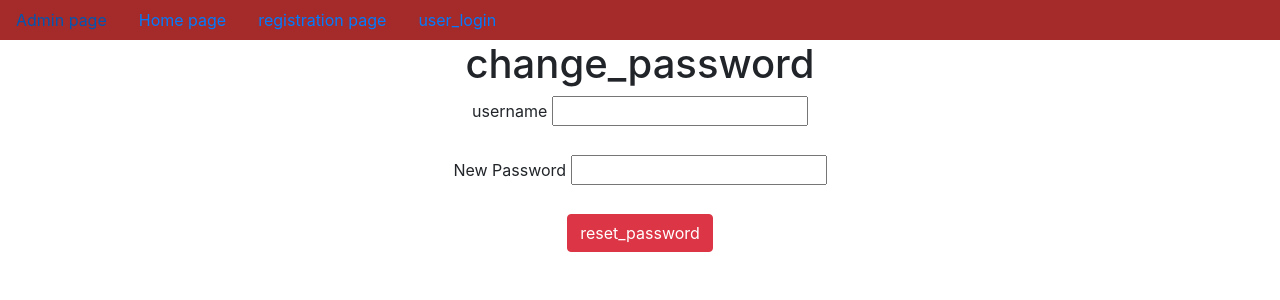
After one commit to radhalakshmigundlapalli59/user_registrtion, a Django app: page /reset_password/ in a window 1280 px wide. The commit adds this page. Shown: the top 300 px of the page. Run offline with Django 4.2, Linux system fonts and the light colour scheme.

Commit message:
first commit

```diff
--- a/app/views.py
+++ b/app/views.py
@@ -72,3 +72,28 @@ def profile_info(request):
     PFD=Profile.objects.get(user=USD)
     d={'USD':USD,'PFD':PFD}
     return render(request,'profile_info.html',d)
+
+@login_required
+def change_password(request):
+    if request.method=='POST':
+        username=request.session.get('username')
+        npw=request.POST['npw']
+        USO=User.objects.get(username=username)
+        USO.set_password(npw)
+        USO.save()
+
+        return HttpResponseRedirect(reverse('user_login'))
+    return render(request,'change_password.html')
+
+def reset_password(request):
+    if request.method=='POST':
+        username=request.POST['username']
+        npw=request.POST['npw']
+        LUSO=User.objects.filter(username=username)
+        if LUSO:
+            LUSO[0].set_password(npw)
+            LUSO[0].save()
+            return HttpResponseRedirect(reverse('user_login'))
+        else:
+            return HttpResponse('username is not available in my database')
+    return render(request,'reset_password.html')
--- a/project34/settings.py
+++ b/project34/settings.py
@@ -127,7 +127,7 @@ MEDIA_URL='media/'
 DEFAULT_AUTO_FIELD = 'django.db.models.BigAutoField'
 EMAIL_HOST='smtp.gmail.com'
 EMAIL_HOST_USER='radhalakshmigundlapalli59@gmail.com'
-EMAIL_HOST_PASSWORD='mhijkjgzwwmvwaht'
+EMAIL_HOST_PASSWORD='jndlgzcnmvfamtqs'
 EMAIL_PORT=465
 EMAIL_USE_SSL=True
 EMAIL_USE_TLS=False
--- a/project34/urls.py
+++ b/project34/urls.py
@@ -25,6 +25,8 @@ urlpatterns = [
     path('user_login/',user_login,name='user_login'),
     path('user_logout/',user_logout,name='user_logout'),
     path('profile_info/',profile_info,name='profile_info'),
+    path('change_password/',change_password,name='change_password'),
+    path('reset_password/',reset_password,name='reset_password'),
 
 
 ]+static(settings.MEDIA_URL,document_root=settings.MEDIA_ROOT)
--- a/templates/dummy.html
+++ b/templates/dummy.html
@@ -23,6 +23,7 @@
             {% if user.is_authenticated %}
                   <a href="{% url 'user_logout' %}" class="nav-link">user_logout</a>
                   <a href="{% url 'profile_info' %}" class="nav-link">profile_info</a>
+                  <a href="{% url 'change_password' %}" class="nav-link">change_password</a>
 
             {% else %}
                 <a href="{% url 'user_login' %}" class="nav-link">user_login</a>
--- /dev/null
+++ b/templates/reset_password.html
@@ -0,0 +1,22 @@
+{% extends 'dummy.html' %}
+
+
+{% block title %}
+    <title>RESET password Page</title>
+
+{% endblock %}
+
+{% block body_block %}
+
+    <h1>change_password</h1>
+    <form method="POST">
+        {% csrf_token %}
+        <label for="username">username</label>
+        <input type="text" name="username" id="username"><br><br>
+        <label for="npw">New Password</label>
+        <input type="password" name="npw" id="npw"><br>
+        <br>
+        <input type="submit" value="reset_password" class="btn btn-danger">
+
+    </form>
+{% endblock %}
--- a/templates/user_login.html
+++ b/templates/user_login.html
@@ -21,6 +21,8 @@
 
         <input type="submit" value="Login" class="btn btn-danger">
 
+        <a href="{% url 'reset_password' %}" >reset_password</a>
+
 
 
 
```
Also changed, not shown: templates/change_password.html (added, +20 -0 lines), db.sqlite3.
